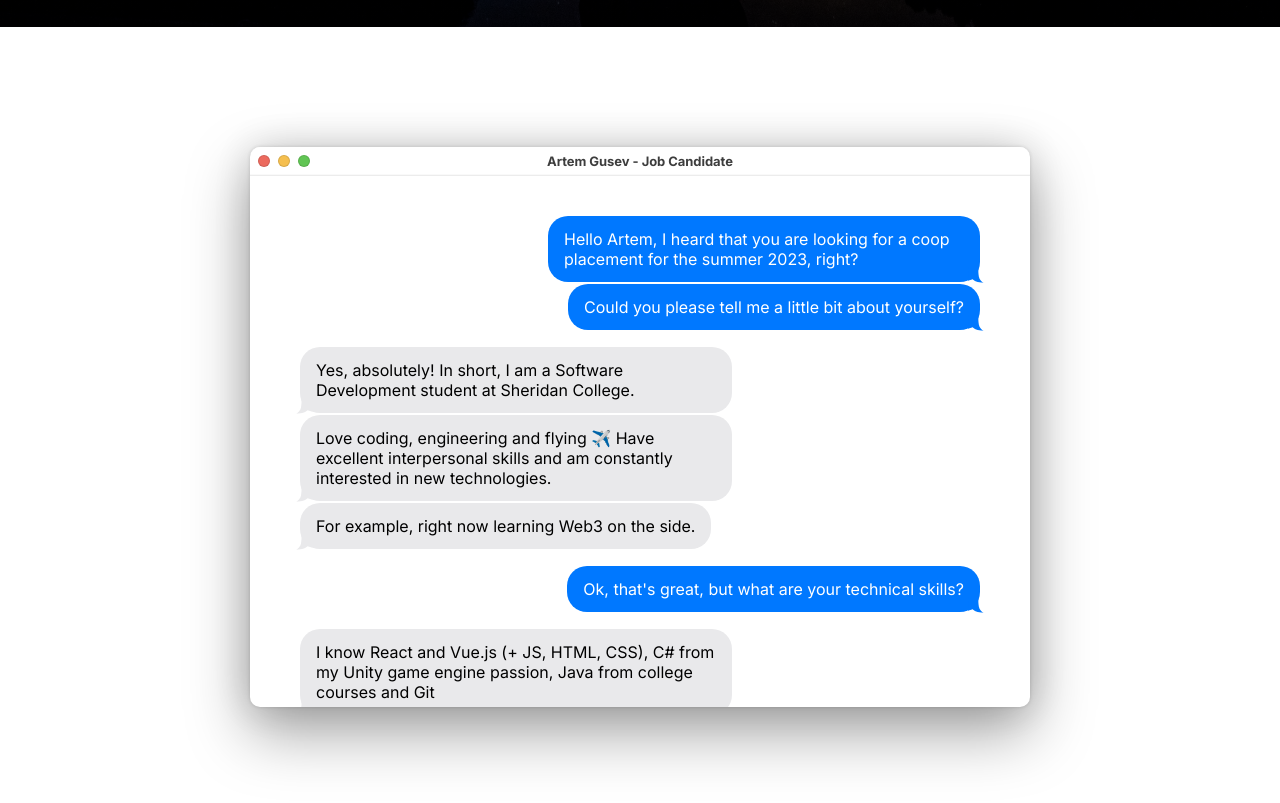
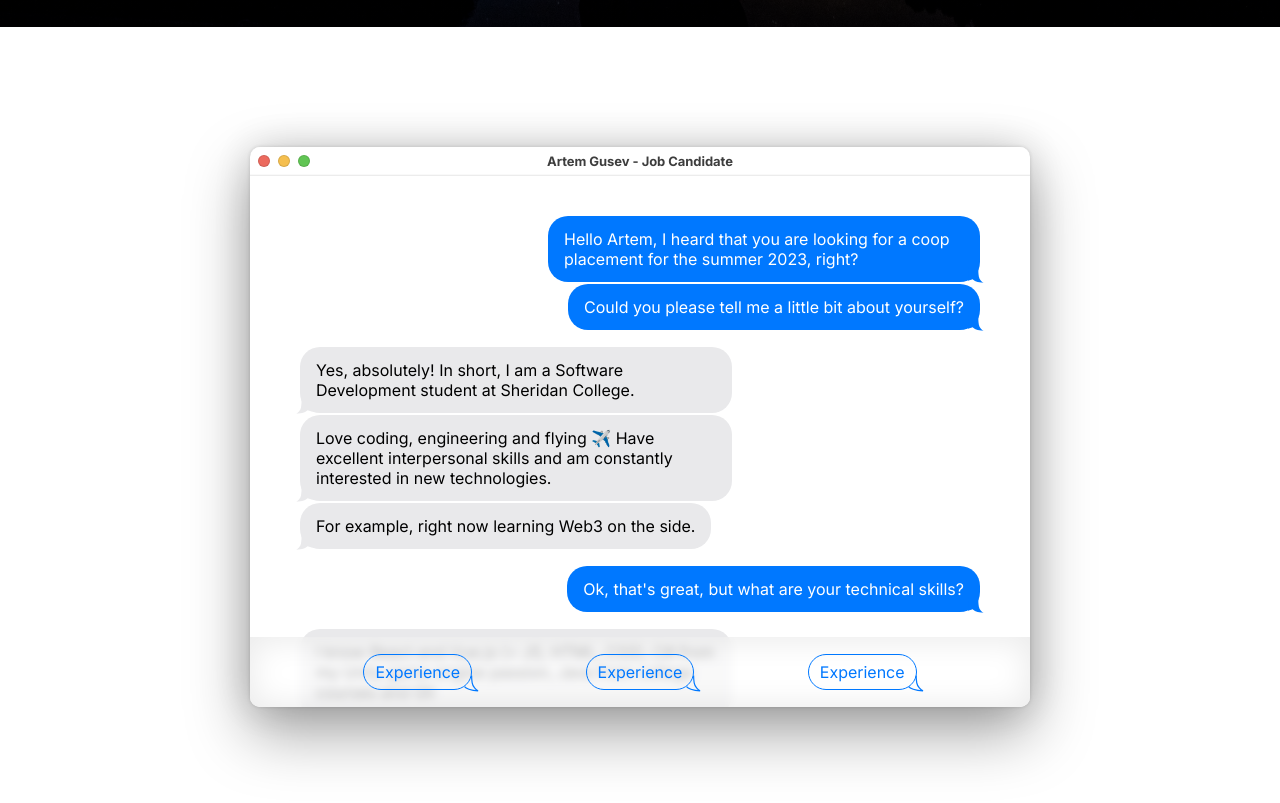
Before and after one commit to grafgooseman/portfolio, a React (Create React App) app: page / in a window 1280 px wide. Shown: the part 773-1576 px from the top of the page. Built offline with nearby package versions, Linux system fonts and the light colour scheme; a web font is replaced by a local one.

Commit message:
Bottom question panel added

```diff
--- a/src/components/MacWindow.jsx
+++ b/src/components/MacWindow.jsx
@@ -1,6 +1,7 @@
 import React from 'react';
 import Chatbox from './Chatbox';
 import styled from 'styled-components';
+import QuestionsPanel from './chatStuff/QuestionsPanel';
 
 export default function MacWindow() {
 	return (
@@ -16,6 +17,7 @@ export default function MacWindow() {
 				<span>Artem Gusev - Job Candidate</span>
 			</WindowHeader>
 			<Chatbox />
+			<QuestionsPanel />
 		</Window>
 	);
 }
--- /dev/null
+++ b/src/components/chatStuff/QuestionButton.jsx
@@ -0,0 +1,63 @@
+import React from 'react';
+import styled from 'styled-components';
+import panelQuestionTail from '../../images/panelQuestionTail.svg';
+
+export default function QuestionButton() {
+	return (
+		<Wrapper>
+			<Bubble>
+				<p>Experience</p>
+				<img src={panelQuestionTail} alt="" />
+			</Bubble>
+		</Wrapper>
+	);
+}
+
+//Styles
+const BUTTON_COLOR = '#0078FF';
+
+const Wrapper = styled.div`
+	border-radius: 20px;
+	border: 1.3px solid ${BUTTON_COLOR};
+	display: flex;
+	align-items: center;
+	justify-content: center;
+	color: ${BUTTON_COLOR};
+
+	-webkit-user-select: none; /* Safari */
+	-moz-user-select: none; /* Firefox */
+	-ms-user-select: none; /* IE10+/Edge */
+	user-select: none; /* Standard */
+`;
+
+const Bubble = styled.div`
+    margin: 1px 10px 1px 10px;
+	max-width: 200px;
+
+	display: flex;
+	align-items: center;
+	justify-content: center;
+
+	height: 30px;
+
+	font-family: 'Inter';
+	font-weight: 400;
+	position: relative;
+
+	padding: 1px 1px;
+
+	/* background: #e9e9eb; */
+	border-radius: 20px;
+
+	img {
+		position: absolute;
+		width: 16.5px;
+		height: 17px;
+		right: -18px;
+		bottom: -4px;
+	}
+
+	p {
+		margin: 0;
+	}
+`;
--- /dev/null
+++ b/src/components/chatStuff/QuestionsPanel.jsx
@@ -0,0 +1,28 @@
+import React from 'react';
+import styled from 'styled-components';
+import QuestionButton from './QuestionButton';
+
+export default function QuestionsPanel() {
+	return (<Wrapper>
+        <QuestionButton/>
+        <QuestionButton/>
+        <QuestionButton/>
+    </Wrapper>);
+}
+
+//Styles
+
+const Wrapper = styled.div`
+    background-color: #ffffffb4;
+    display: flex;
+    align-items: center;
+    justify-content: space-evenly;
+    position: absolute;
+    width: 100%;
+    height: 70px;
+    bottom: 0;
+    border-radius: 0px 0px 10px 10px;
+    backdrop-filter: blur(5px);
+    box-shadow: 0px 30px 30px 4px rgba(0,0,0,0.16) inset;
+    box-shadow: 0px 1px 30px 4px rgba(0,0,0,0.08) inset;
+    `;
```
Also changed, not shown: src/components/Chatbox.jsx (+5 -2 lines), src/images/panelQuestionTail.svg (added).
